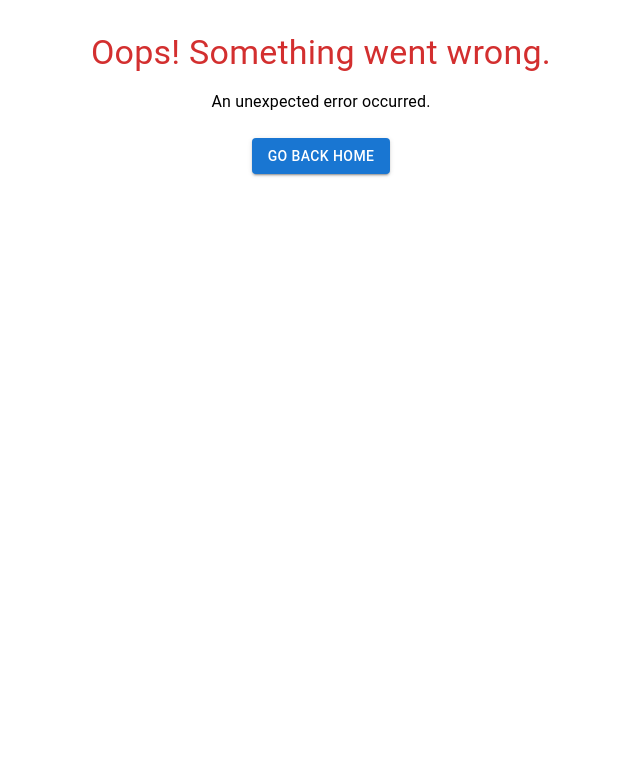
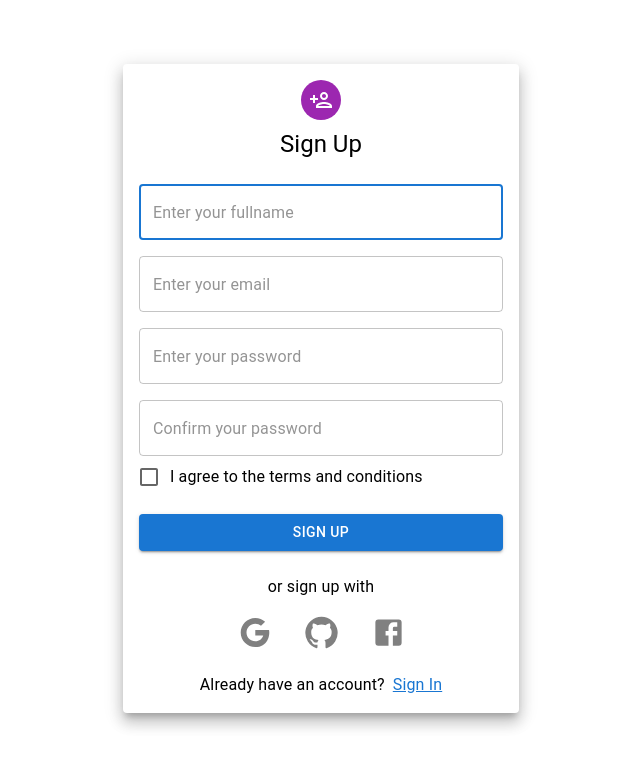
Before and after one commit to abeekofficial/my-splash, a React (Vite) app: page /register in a window 1280 px wide. Shown: the top 768 px of the page, without its empty margins (319-959 px from the left). Built offline with nearby package versions, Linux system fonts and the light colour scheme.

Commit message:
created login and register pages

```diff
--- a/src/App.jsx
+++ b/src/App.jsx
@@ -1,6 +1,12 @@
 import React, { useState, useEffect } from "react";
 import { ThemeProvider, createTheme } from "@mui/material/styles";
-import { createBrowserRouter, RouterProvider } from "react-router-dom";
+import {
+  createBrowserRouter,
+  Navigate,
+  RouterProvider,
+} from "react-router-dom";
+
+// Pages
 import {
   About,
   Contact,
@@ -8,14 +14,23 @@ import {
   Home,
   ImageInfo,
   LikedImages,
+  Login,
+  Register,
 } from "./pages/index";
+
+// Layouts
 import RootLayout from "./layout/RootLayout";
 import "./App.css";
 import { CssBaseline } from "@mui/material";
+
+// Context
 import { GlobalContextProvider } from "./context/GlobalContext"; // GlobalContextProvider ni import qilish
 
 // Action
 import { action as HomeAction } from "./pages/home/Home";
+import { ProtectedRoutes } from "./components";
+
+// Components
 
 function App() {
   const [theme, setTheme] = useState(false); // false = light, true = dark
@@ -39,10 +54,17 @@ function App() {
     setTheme((prevTheme) => !prevTheme);
   };
 
+  // user
+  const user = false;
+
   const routes = createBrowserRouter([
     {
       path: "/",
-      element: <RootLayout theme={theme} toggleTheme={toggleTheme} />,
+      element: (
+        <ProtectedRoutes user={user}>
+          <RootLayout theme={theme} toggleTheme={toggleTheme} />
+        </ProtectedRoutes>
+      ),
       errorElement: <ErrorPage />,
       children: [
         { index: true, element: <Home />, action: HomeAction },
@@ -52,6 +74,8 @@ function App() {
         { path: "imageInfo/:id", element: <ImageInfo /> },
       ],
     },
+    { path: "/login", element: user ? <Navigate to="/" /> : <Login /> },
+    { path: "/register", element: user ? <Navigate to="/" /> : <Register /> },
   ]);
 
   return (
--- /dev/null
+++ b/src/components/ProtectedRoutes.jsx
@@ -0,0 +1,11 @@
+import { Navigate } from "react-router-dom";
+
+const ProtectedRoutes = ({ children, user }) => {
+  if (user) {
+    return children;
+  } else {
+    return <Navigate to="/login" />;
+  }
+};
+
+export default ProtectedRoutes;
--- a/src/components/index.js
+++ b/src/components/index.js
@@ -3,3 +3,4 @@ export { default as Footer } from "./Footer";
 export { default as Search } from "./Search";
 export { default as Images } from "./Images";
 export { default as FormInput } from "./FormInput";
+export { default as ProtectedRoutes } from "./ProtectedRoutes";
--- a/src/pages/ImageInfo.jsx
+++ b/src/pages/ImageInfo.jsx
@@ -13,6 +13,7 @@ const ImageInfo = () => {
   const { data, loading, error } = useFetch(url);
   const { isExpanded, toggleImageSize } = useContext(GlobalContext); // isExpanded va toggleImageSize ni olish
 
+  console.log("data => ", data);
   return (
     <Box
       sx={{
@@ -35,10 +36,10 @@ const ImageInfo = () => {
           </Button>
         </Box>
       )}
-      {data && (
+      {data?.urls?.full && (
         <Box position="relative">
           <img
-            src={data.urls?.full}
+            src={data.urls.full}
             alt={data.description || "Image"}
             style={{
               maxWidth: isExpanded ? "100%" : "80%",
--- a/src/pages/index.js
+++ b/src/pages/index.js
@@ -2,5 +2,7 @@ export { default as Home } from "./home/Home";
 export { default as About } from "./about/About";
 export { default as Contact } from "./contact/Contact";
 export { default as LikedImages } from "./likedImages/LikedImages";
+export { default as Login } from "./login/Login";
+export { default as Register } from "./register/Register";
 export { default as ErrorPage } from "./error/ErrorPage";
 export { default as ImageInfo } from "./ImageInfo";
--- /dev/null
+++ b/src/pages/login/Login.jsx
@@ -0,0 +1,110 @@
+import {
+  Facebook,
+  GitHub,
+  Google,
+  LockOpenOutlined,
+} from "@mui/icons-material";
+import Checkbox from "@mui/material/Checkbox";
+import FormControlLabel from "@mui/material/FormControlLabel";
+import {
+  Avatar,
+  Box,
+  Button,
+  Container,
+  Grid,
+  Paper,
+  TextField,
+  Typography,
+} from "@mui/material";
+import React from "react";
+import { Link } from "react-router-dom";
+
+const Login = () => {
+  //handleSubmit
+  const handleSubmit = (event) => {
+    event.preventDefault();
+    console.log("login");
+  };
+
+  return (
+    <Container maxWidth="xs">
+      <Paper elevation={10} sx={{ marginTop: 8, padding: 2 }}>
+        <Avatar
+          sx={{
+            textAlign: "center",
+            mx: "auto",
+            bgcolor: "secondary.main",
+            mb: 1,
+          }}
+        >
+          <LockOpenOutlined />
+        </Avatar>
+        <Typography component="h1" variant="h5" sx={{ textAlign: "center" }}>
+          Sign in
+        </Typography>
+        <Box component="form" noValidate onSubmit={handleSubmit} sx={{ mt: 1 }}>
+          <TextField
+            placeholder="Enter your email"
+            type="email"
+            autoFocus
+            required
+            fullWidth
+            sx={{ mt: 2 }}
+          />
+          <TextField
+            placeholder="Enter your password"
+            required
+            fullWidth
+            sx={{ mt: 2 }}
+            type="password"
+          />
+          <Box
+            sx={{
+              display: "flex",
+              justifyContent: "space-between",
+              alignItems: "center",
+            }}
+          >
+            <FormControlLabel
+              control={<Checkbox value="remember" color="primary" />}
+              label="Remember me"
+            />
+            <Typography
+              component={Link}
+              to="forgot"
+              sx={{ color: "primary.main", textDecoration: "underline" }}
+            >
+              Forgot password?
+            </Typography>
+          </Box>
+          <Button fullWidth variant="contained" type="submit" sx={{ mt: 2 }}>
+            Sign in
+          </Button>
+          <Typography sx={{ mt: 3, textAlign: "center" }} component="p">
+            or sign in with
+          </Typography>
+          <Box sx={{ mt: 2, textAlign: "center" }}>
+            <Google sx={{ color: "grey", mr: 2 }} fontSize="large" />
+            <GitHub sx={{ color: "grey", mx: 2 }} fontSize="large" />
+            <Facebook sx={{ color: "grey", ml: 2 }} fontSize="large" />
+          </Box>
+          <Grid container justifyContent="center" gap="8px" sx={{ mt: 2 }}>
+            <Typography>Don't have an account?</Typography>
+            <Typography
+              to="/register"
+              component={Link}
+              sx={{
+                color: "primary.main",
+                textDecoration: "underline",
+              }}
+            >
+              Sign Up
+            </Typography>
+          </Grid>
+        </Box>
+      </Paper>
+    </Container>
+  );
+};
+
+export default Login;
--- /dev/null
+++ b/src/pages/register/Register.jsx
@@ -0,0 +1,107 @@
+import {
+  Facebook,
+  GitHub,
+  Google,
+  PersonAddOutlined,
+} from "@mui/icons-material";
+import Checkbox from "@mui/material/Checkbox";
+import FormControlLabel from "@mui/material/FormControlLabel";
+import {
+  Avatar,
+  Box,
+  Button,
+  Container,
+  Grid,
+  Paper,
+  TextField,
+  Typography,
+} from "@mui/material";
+import React from "react";
+import { Link } from "react-router-dom";
+
+const Register = () => {
+  const handleSubmit = (event) => {
+    event.preventDefault();
+    console.log("register");
+  };
+
+  return (
+    <Container maxWidth="xs">
+      <Paper elevation={10} sx={{ marginTop: 8, padding: 2 }}>
+        <Avatar
+          sx={{
+            textAlign: "center",
+            mx: "auto",
+            bgcolor: "secondary.main",
+            mb: 1,
+          }}
+        >
+          <PersonAddOutlined />
+        </Avatar>
+        <Typography component="h1" variant="h5" sx={{ textAlign: "center" }}>
+          Sign Up
+        </Typography>
+        <Box component="form" noValidate onSubmit={handleSubmit} sx={{ mt: 1 }}>
+          <TextField
+            placeholder="Enter your fullname"
+            autoFocus
+            required
+            fullWidth
+            sx={{ mt: 2 }}
+          />
+          <TextField
+            placeholder="Enter your email"
+            required
+            fullWidth
+            sx={{ mt: 2 }}
+            type="email"
+          />
+          <TextField
+            placeholder="Enter your password"
+            required
+            fullWidth
+            sx={{ mt: 2 }}
+            type="password"
+          />
+          <TextField
+            placeholder="Confirm your password"
+            required
+            fullWidth
+            sx={{ mt: 2 }}
+            type="password"
+          />
+          <FormControlLabel
+            control={<Checkbox color="primary" />}
+            label="I agree to the terms and conditions"
+          />
+          <Button fullWidth variant="contained" type="submit" sx={{ mt: 2 }}>
+            Sign Up
+          </Button>
+          <Typography sx={{ mt: 3, textAlign: "center" }} component="p">
+            or sign up with
+          </Typography>
+          <Box sx={{ mt: 2, textAlign: "center" }}>
+            <Google sx={{ color: "grey", mr: 2 }} fontSize="large" />
+            <GitHub sx={{ color: "grey", mx: 2 }} fontSize="large" />
+            <Facebook sx={{ color: "grey", ml: 2 }} fontSize="large" />
+          </Box>
+          <Grid container justifyContent="center" gap="8px" sx={{ mt: 2 }}>
+            <Typography>Already have an account?</Typography>
+            <Typography
+              to="/login"
+              component={Link}
+              sx={{
+                color: "primary.main",
+                textDecoration: "underline",
+              }}
+            >
+              Sign In
+            </Typography>
+          </Grid>
+        </Box>
+      </Paper>
+    </Container>
+  );
+};
+
+export default Register;
```
